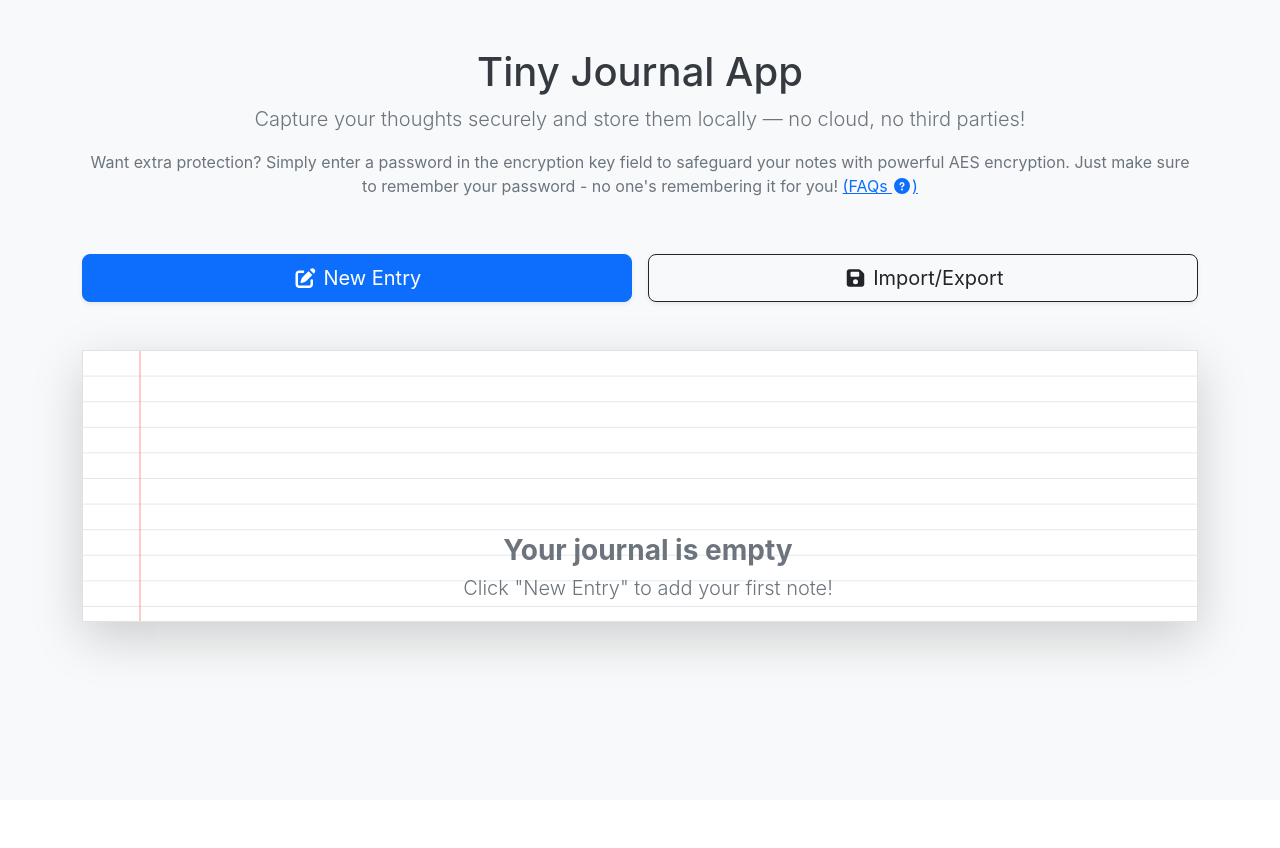
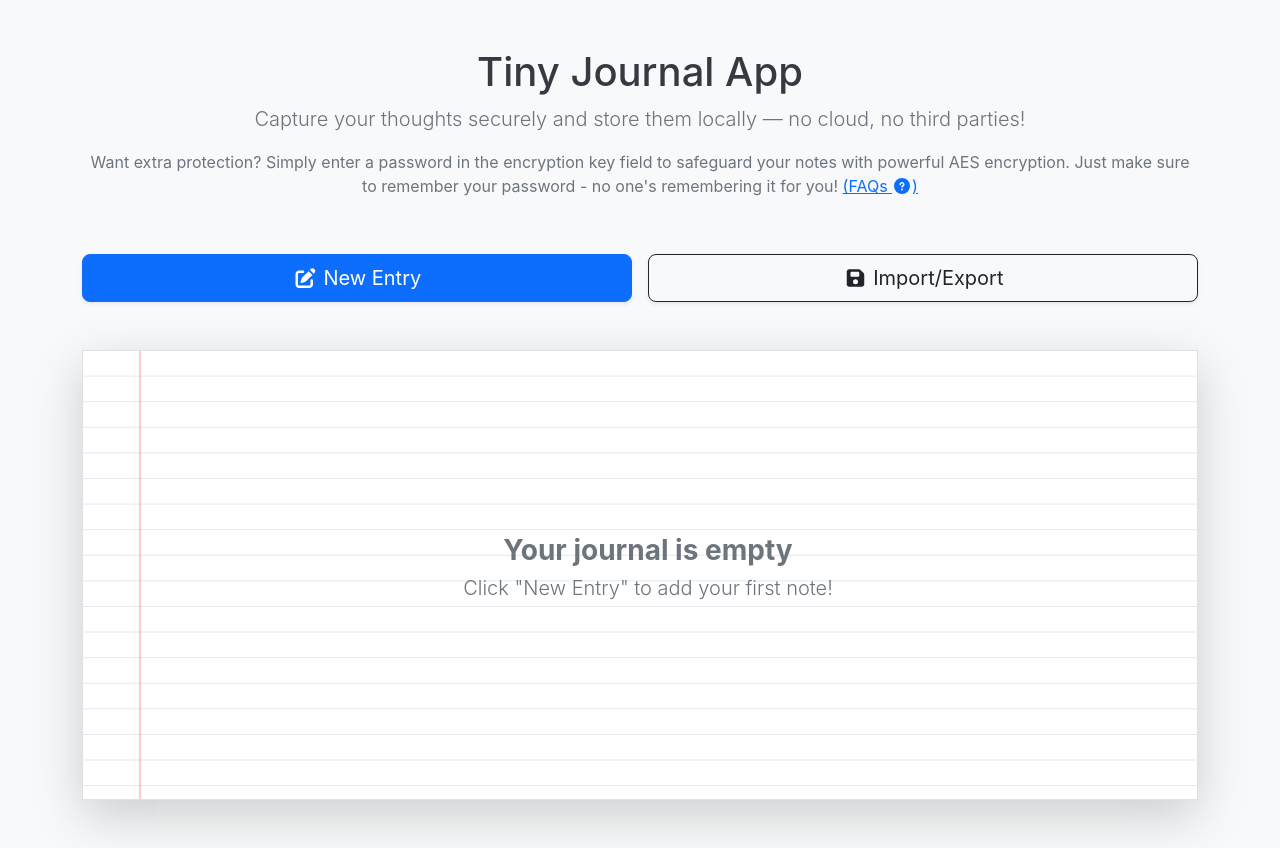
Before and after one commit to Yin4TheWin/tiny-journal-app, a React (Create React App) app: page / in a window 1280 px wide. Before the commit the page ends 800 px from the top, so only its background shows below. Built offline with nearby package versions, Linux system fonts and the light colour scheme.

Commit message:
Update min height attribute for wide but short screens

```diff
--- a/src/App.css
+++ b/src/App.css
@@ -28,7 +28,8 @@ textarea, input {
 
 .paper-container {
   background-color: white;
-  height: calc(100vh - 33rem);
+  min-height: 450px;
+  height: calc(100vh - 30rem);
   position: relative;
   border: 1px solid #dee2e6;
   box-shadow: 0 1rem 3rem rgba(0, 0, 0, 0.175);
@@ -48,6 +49,7 @@ textarea, input {
 }
 
 .paper-content {
+  min-height: 450px;
   height: calc(100vh - 33rem);
   padding: 2rem 3.5rem 2rem 4.5rem;
   line-height: 1.6rem;
@@ -79,6 +81,7 @@ textarea, input {
 }
 
 .notes-sidebar {
+  min-height: 450px;
   height: calc(100vh - 30rem);
   overflow-y: auto;
   border: 1px solid #dee2e6;
```
